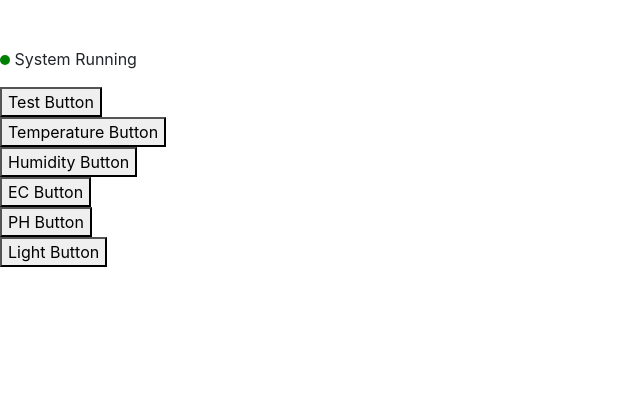
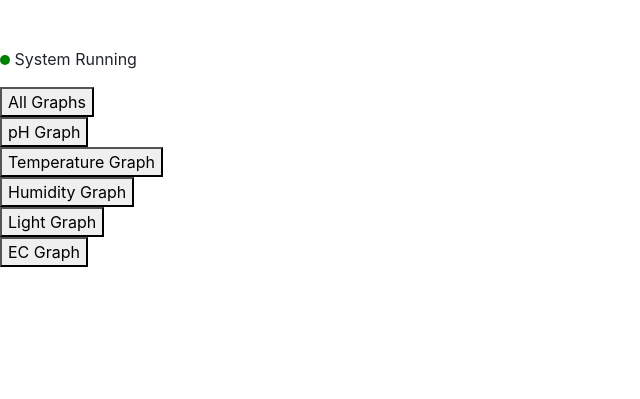
Before and after one commit to Pozq100/WebPage, a Flask app: page / in a window 1280 px wide. Shown: the part 401-800 px from the top of the page, without its empty margins (0-640 px from the left). Run offline with Flask 3, Linux system fonts and the light colour scheme; some libraries are stand-ins or nearby versions.

Commit message:
html button update

```diff
--- a/Alldatas.csv
+++ b/Alldatas.csv
@@ -18,7 +18,3 @@ Temperature,Humidity,EC_level,pH_level,light_level
 31.1,29.3,0.0,12.0,901.0
 26.0,66.5,0.0,13.0,657.0
 20.7,31.4,1.0,14.0,989.0
-35.1,46.9,1.0,9.0,987.0
-23.4,47.9,0.0,0.0,726.0
-36.9,27.7,1.0,5.0,945.0
-22.6,4.6,0.0,11.0,885.0
--- a/templates/ec.html
+++ b/templates/ec.html
@@ -101,7 +101,7 @@
                     },
                 title:
                     {
-                        text: 'EC Level'
+                        text: 'EC Level ("Moisture Sensor" Readings)'
                     },
                 xAxis: {
                     type: 'datetime',
--- a/templates/humidity.html
+++ b/templates/humidity.html
@@ -105,7 +105,7 @@
                     },
                 title:
                     {
-                        text: 'Humidity'
+                        text: 'Relative Humidity ("Humidity" Readings)'
                     },
                 xAxis: {
                     type: 'datetime',
--- a/templates/light.html
+++ b/templates/light.html
@@ -101,7 +101,7 @@
                     },
                 title:
                     {
-                        text: 'Light Level'
+                        text: 'Ambient Lighting Intensity ("LDR" Readings)'
                     },
                 xAxis: {
                     type: 'datetime',
--- a/templates/ph.html
+++ b/templates/ph.html
@@ -101,7 +101,7 @@
                     },
                 title:
                     {
-                        text: 'PH Level'
+                        text: 'pH level of the solution ("Potentiometer" Readings)'
                     },
                 xAxis: {
                     type: 'datetime',
--- a/templates/temperature.html
+++ b/templates/temperature.html
@@ -105,7 +105,7 @@
                     },
                 title:
                     {
-                    text: 'Temperature'
+                    text: 'Ambient Temperature ("Temperature" Readings)'
                     },
                 xAxis: {
                     type: 'datetime',
--- a/templates/test_index.html
+++ b/templates/test_index.html
@@ -38,22 +38,27 @@
     </div>
 
     <form action="/index.html">
-        <button type="submit">Test Button</button>
+        <button type="submit">All Graphs</button>
     </form>
+
+    <form action="/ph.html">
+        <button type="submit">pH Graph</button>
+    </form>
+
     <form action="/temperature.html">
-        <button type="submit">Temperature Button</button>
+        <button type="submit">Temperature Graph</button>
     </form>
+
     <form action="/humidity.html">
-        <button type="submit">Humidity Button</button>
+        <button type="submit">Humidity Graph</button>
     </form>
+
+    <form action="/light.html">
+        <button type="submit">Light Graph</button>
+    </form>
+
     <form action="/ec.html">
-        <button type="submit">EC Button</button>
-    </form>
-    <form action="/ph.html">
-        <button type="submit">PH Button</button>
-    </form>
-    <form action="/light.html">
-        <button type="submit">Light Button</button>
+        <button type="submit">EC Graph</button>
     </form>
 
     <!-- JavaScript -->
```
Also changed, not shown: templates/index.html (+79 -84 lines).
